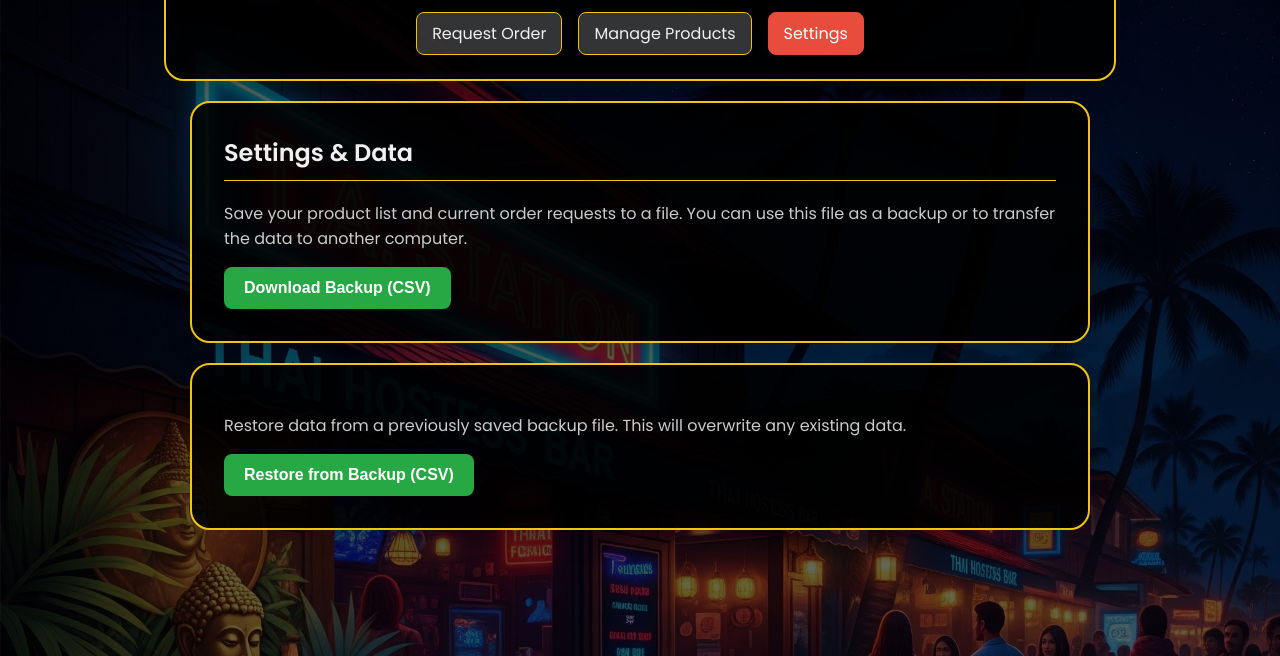
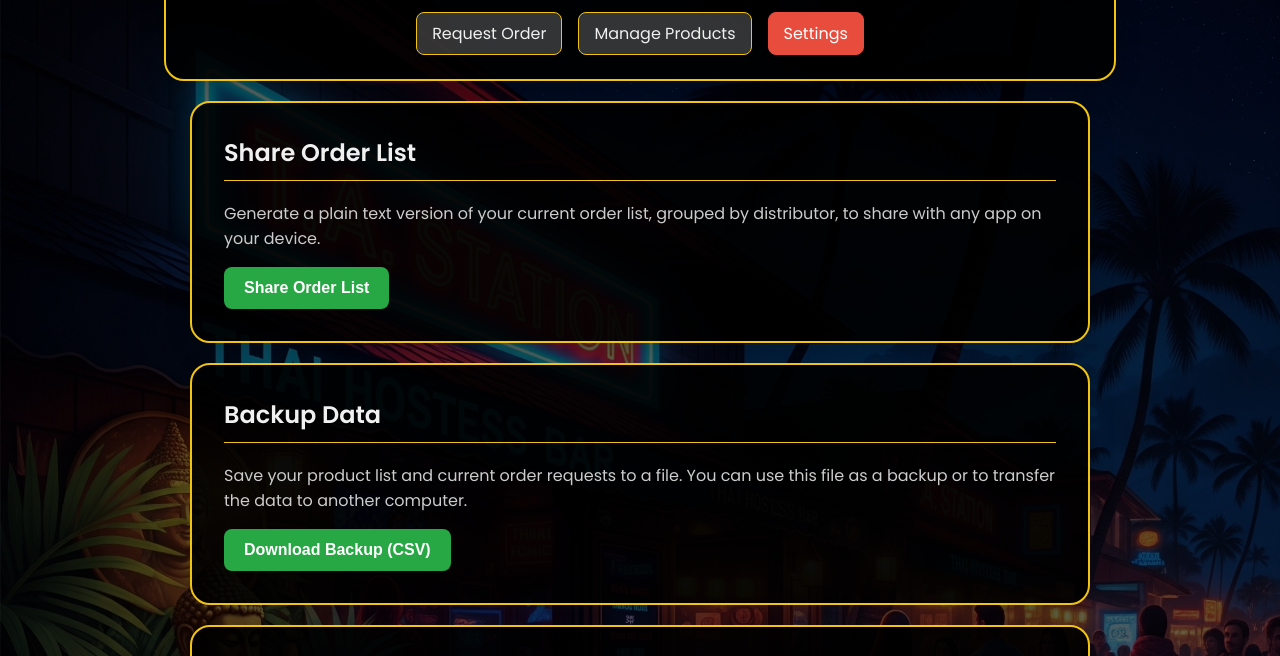
Before and after one commit to spataray/ThaiAngel, a plain HTML site: page liquor-ordering-requests.html in a window 1280 px wide. Both pictures are taken after a click on the link "Settings". Shown: the part 97-753 px from the top of the page. Drawn offline with Linux system fonts and the light colour scheme.

Commit message:
Update liquor-ordering-requests.html

```diff
--- a/liquor-ordering-requests.html
+++ b/liquor-ordering-requests.html
@@ -63,11 +63,17 @@
 
         <section id="page-settings" class="page">
             <div class="card">
-                <h2>Settings & Data</h2>
+                <h2>Share Order List</h2>
+                <p>Generate a plain text version of your current order list, grouped by distributor, to share with any app on your device.</p>
+                <button id="share-requests">Share Order List</button>
+            </div>
+            <div class="card">
+                <h2>Backup Data</h2>
                 <p>Save your product list and current order requests to a file. You can use this file as a backup or to transfer the data to another computer.</p>
                 <button id="backup-data">Download Backup (CSV)</button>
             </div>
             <div class="card">
+                <h2>Restore Data</h2>
                 <p>Restore data from a previously saved backup file. This will overwrite any existing data.</p>
                 <button id="restore-data">Restore from Backup (CSV)</button>
                 <input type="file" id="restore-file-input" style="display: none;" accept=".csv">
```
